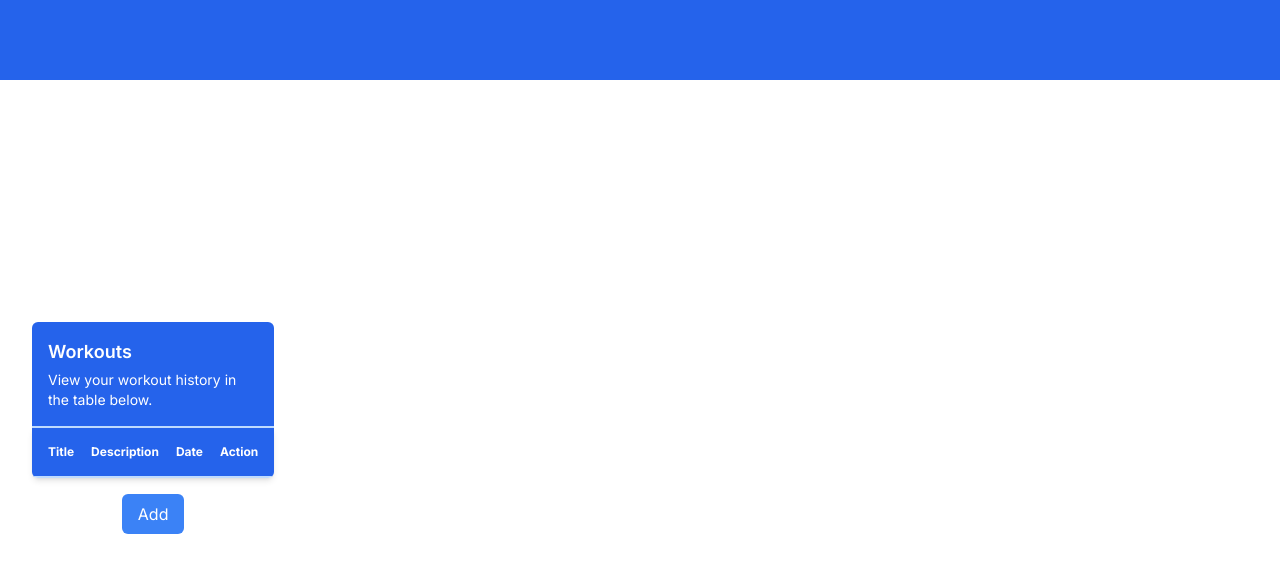
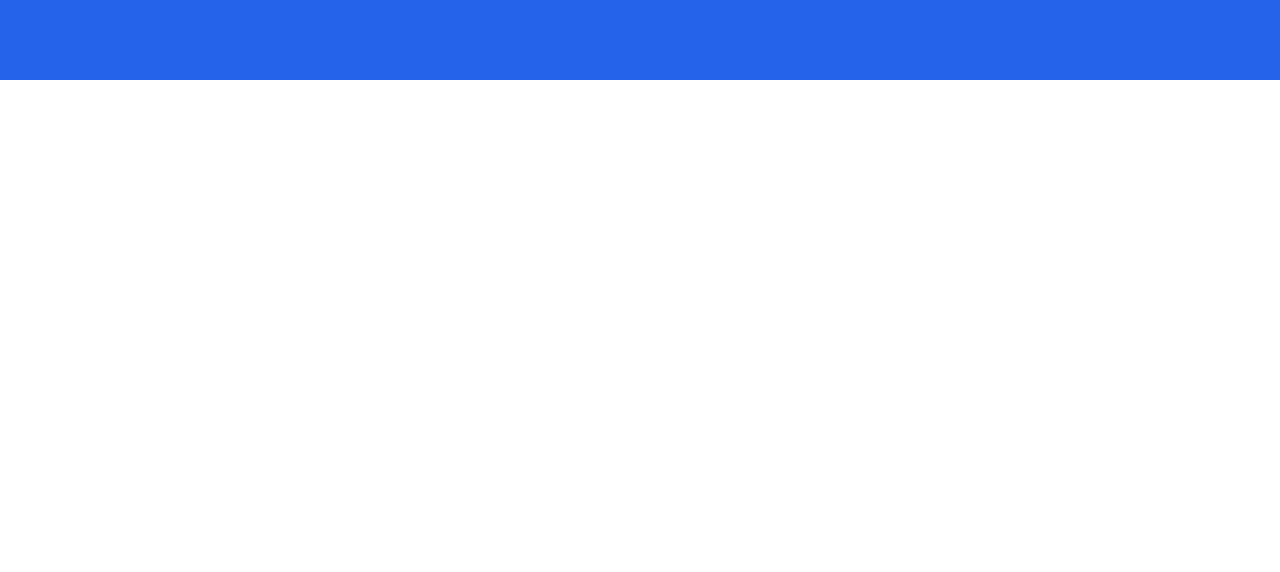
Before and after one commit to calebrider/workout-app, a Next.js app: page / in a window 1280 px wide. Shown: the top 572 px of the page. Built offline with nearby package versions, Linux system fonts and the light colour scheme.

Commit message:
moved components folder to app level

```diff
--- a/app/components/display/page.tsx
+++ /dev/null
@@ -1,15 +0,0 @@
-"use client"
-
-import EditWorkout from "../edit-workout/page";
-import Modal from "../modal/page";
-import Table from "../table/page";
-import { fetchWorkouts } from "@/app/lib/data";
-import { useState } from "react";
-
-export default function Display() {
-    return (
-      <div className="fixed flex flex-col top-20 bottom-10 justify-center rounded-md overflow-auto">
-        <Table/>
-      </div>
-    )
-  }
--- a/app/components/edit-workout/page.tsx
+++ /dev/null
@@ -1,21 +0,0 @@
-export default async function EditWorkout(props: any) {
-    return (
-      <div className="fixed flex justify-center rounded-md bg-white border-2 border-black z-10">
-        <form>
-            <div>
-                <label htmlFor="title">Title</label>
-                <input name="title"/>
-            </div>
-            <div>
-                <label htmlFor="description">Description</label>
-                <textarea name="description"/>
-            </div>
-            <div>
-                <label htmlFor="date">Date</label>
-                <input type="date" name="date"/>
-            </div>
-            <button type="submit">Submit</button>
-        </form>
-      </div>
-    )
-  }
--- a/app/layout.tsx
+++ b/app/layout.tsx
@@ -1,5 +1,4 @@
-import Display from './components/display/page'
-import Navbar from './components/navbar/page'
+import Navbar from '@/components/navbar/page'
 import type { Metadata } from 'next'
 import { Inter } from 'next/font/google'
 import './globals.css'
--- a/app/page.tsx
+++ b/app/page.tsx
@@ -1,9 +1,6 @@
-import Display from "./components/display/page"
-
 export default async function Home() {
   return (
     <>
-      <Display/>
     </>
   )
 }
--- a/app/workouts/page.tsx
+++ b/app/workouts/page.tsx
@@ -2,7 +2,7 @@
 
 import { useEffect, useState } from "react"
 import { fetchWorkouts } from "../lib/data"
-import Table from "../components/table/page"
+import Table from "@/components/table/page"
 
 export default function Workouts() {
     const [workouts, setWorkouts] = useState<any[]>([])
--- a/app/components/modal/page.tsx
+++ b/components/modal/page.tsx
@@ -3,6 +3,12 @@
 import { AiTwotoneCloseCircle } from "react-icons/ai";
 
 export default function Modal (props: any) {
+    console.log("FORM STATE: ")
+    console.log(props.formState)
+    // props.formState.title = ""
+    // props.formState.description = ""
+    // props.formState.to_char = ""
+
     return (
       <>
         <div id="modal-container" className="fixed flex justify-center items-center w-full h-full z-1 bg-black/30">
--- a/app/components/table/page.tsx
+++ b/components/table/page.tsx
@@ -6,11 +6,11 @@ import { useState } from "react";
 import Modal from "../modal/page";
 
 export default function Table(props: any) {
-    const [formState, setFormState] = useState({
-        id: "",
-        title: "",
-        description: "",
-        to_char: ""
+    const [formState, setFormState] = useState<{id: any, title: any, description: any, to_char: any}>({
+        id: null,
+        title: null,
+        description: null,
+        to_char: null
     })
 
     const handleChange = (e: any) => {
@@ -34,17 +34,17 @@ export default function Table(props: any) {
         props.closeModal()
         await upsertWorkout(formState)
         setFormState({
-            id: "",
-            title: "",
-            description: "",
-            to_char: ""
+            id: null,
+            title: null,
+            description: null,
+            to_char: null
         })
     }
 
     function addModal() {
-        formState.id = ""
-        formState.title = ""
-        formState.description = ""
+        formState.id = null
+        formState.title = null
+        formState.description = null
 
         let today = new Date().toISOString().slice(0, 10)
         formState.to_char = today
--- a/package.json
+++ b/package.json
@@ -12,7 +12,7 @@
   "dependencies": {
     "@vercel/postgres": "^0.5.1",
     "bcrypt": "^5.1.1",
-    "next": "14.0.4",
+    "next": "^14.0.5-canary.33",
     "react": "^18",
     "react-dom": "^18",
     "react-icons": "^4.12.0"
```
Also changed, not shown: components/navbar/page.tsx (renamed from app/components/navbar/page.tsx), 1 other file (tests, documents, lock files or other folders).
